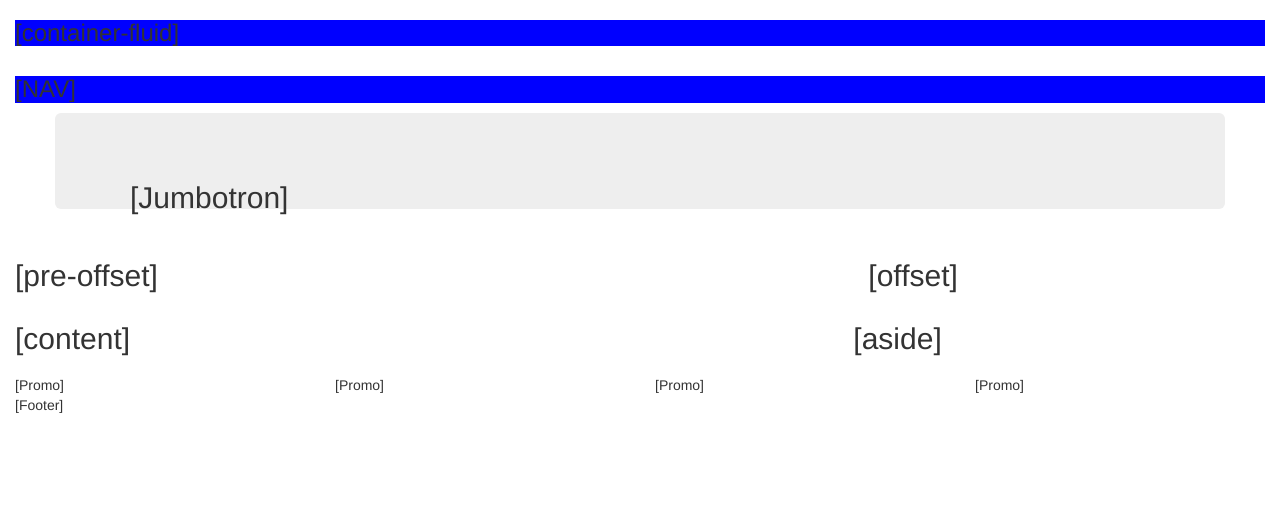
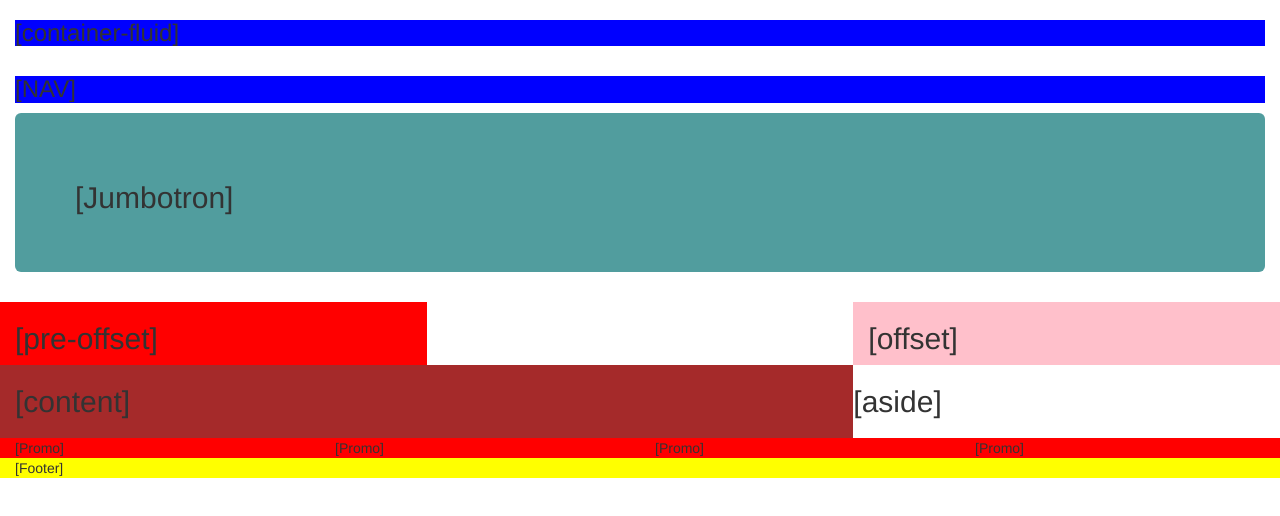
Before and after one commit to atlasx51/6.30.2016, a plain HTML site: page index.html in a window 1280 px wide. Drawn offline with nearby package versions, Linux system fonts and the light colour scheme.

Commit message:
first try

```diff
--- a/index.html
+++ b/index.html
@@ -22,40 +22,40 @@
         <h3>[NAV]</h3>
       </div>
     </div>
-    <div class="container">
-      <div class="row">
+
 
       <div class="jumbotron">
-        <div class="col-md-12">
+
           <h2>[Jumbotron]</h2>
         </div>
-      </div>
-  </div>
-</div>
+
+
       <div class="row">
-        <div class="col-md-4 pre-offset">
+        <div class="pre-offset col-md-4 pre-offset">
         <h2>[pre-offset]</h2>
       </div>
 
-      <div class="col-md-4 col-md-offset-4 offset">
+      <div class="offset col-md-4 col-md-offset-4 offset">
         <h2>[offset]</h2>
   </div>
 </div>
 <div class="row">
-  <div class="col-md-8 content">
+  <div class="content col-md-8 content">
     <h2>[content]<h2>
   </div>
-  <div class-"col-md-4 aside">
+
+
+  <div class-" col-md-4 aside">
     <h2>[aside]</h2>
   </div>
 </div>
-<div class="row">
+<div class="promo row">
   <div class="col-md-3 promo">[Promo]</div>
   <div class="col-md-3 promo">[Promo]</div>
   <div class="col-md-3 promo">[Promo]</div>
   <div class="col-md-3 promo">[Promo]</div>
 </div>
-<div class="row">
+<div class="footer row">
   <div class="col-md-12 footer">
     [Footer]
   </div>
--- a/styles/styles.css
+++ b/styles/styles.css
@@ -1,15 +1,41 @@
 h3 {
   background-color: blue;
 }
+.jumbotron {
+  background-color:#519D9E !important;
+}
+.pre-offset {
+  background-color:green;
+}
 
-@media only screen $ (max-width: 768px) {
-  .left-block {
+.offset {
+  background-color: pink;
+}
+
+.content {
+  background-color: brown;
+}
+
+.bobo {
+  background-color: purple;
+}
+
+.promo {
+  background-color: red;
+}
+
+.footer {
+  background-color: yellow;
+}
+
+@media(min-width: 768px) {
+  .pre-offset {
     background-color: red;
   }
 }
 
-@media only screen $ (min-width: 375px) {
-  .left-block {
-    background-color: blue;
+@media(max-width: 475px) {
+  .offset {
+    background-color: purple;
   }
 }
```
